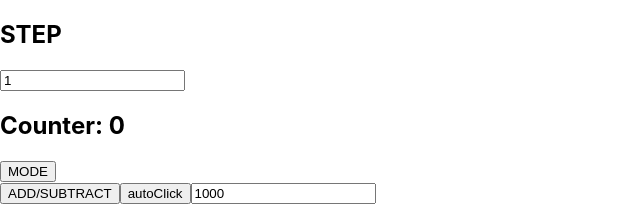
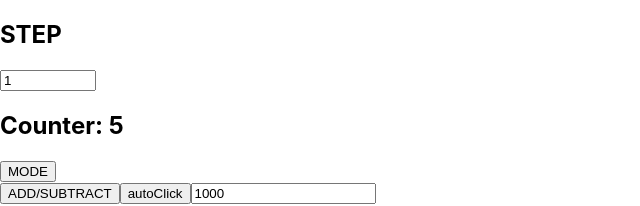
Before and after one commit to JaneTyrant/react-counter, a React (Create React App) app: page / in a window 1280 px wide. Shown: the top 206 px of the page, without its empty margins (0-640 px from the left). Built offline with nearby package versions, Linux system fonts and the light colour scheme.

Commit message:
Refactor autoClick

```diff
--- a/src/components/Count/CountArticle/index.js
+++ b/src/components/Count/CountArticle/index.js
@@ -26,16 +26,17 @@ class CountArticle extends Component {
   };
   autoClick = () => {
     if (this.intervalId === null) {
-      this.setState((state) => {
-        const { time } = state;
-        this.intervalId = setInterval(this.changeNumber, time);
-      });
+      const { time } = this.state;
+      this.intervalId = setInterval(this.changeNumber, time);
     }
   };
   handlerInput = ({ target: { value } }) => {
     const valueToNumber = Number(value);
     this.setState({ time: valueToNumber });
   };
+  componentDidMount(){
+    this.autoClick();
+  }
   render() {
     const { count, time } = this.state;
     const { number } = this.props;
@@ -53,6 +54,8 @@ class CountArticle extends Component {
             onChange={this.handlerInput}
             value={time}
             type="number"
+            step="500"
+            min="500"
           />
           <p>Number: {number}</p>
         </article>
--- a/src/components/Count/CountSection/index.js
+++ b/src/components/Count/CountSection/index.js
@@ -26,6 +26,8 @@ class CountSection extends Component {
               onChange={this.handlerInput}
               value={number}
               type="number"
+              min="1"
+              max="1000000"
             />
           </article>
           <CountArticle number={number} />
```
